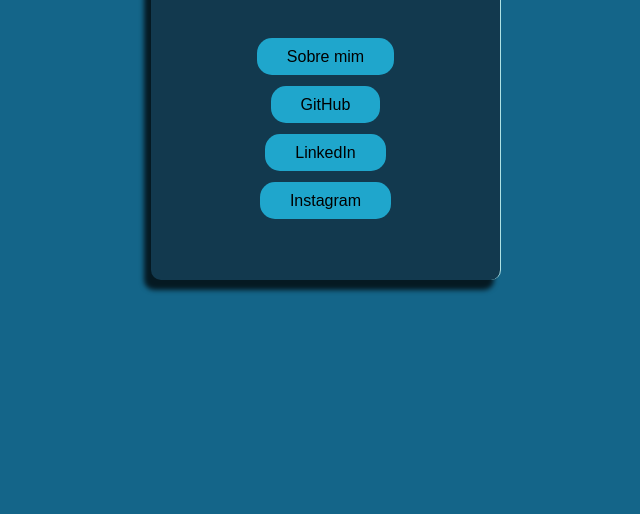
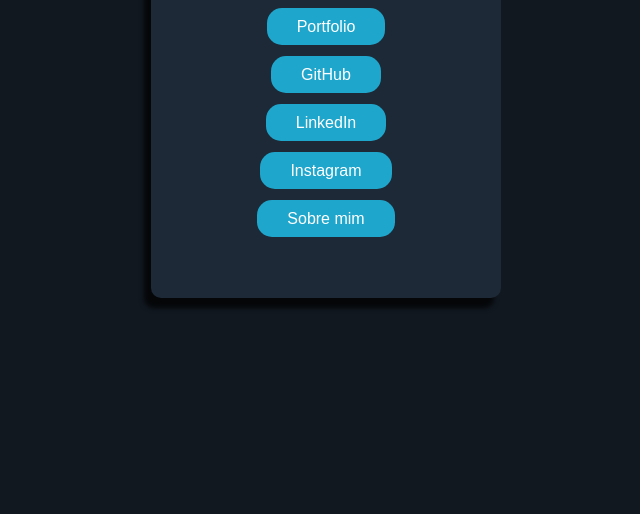
Before and after one commit to tjbass2021/card-de-apresentacao, a plain HTML site: page index.html in a window 1280 px wide. Shown: the part 286-800 px from the top of the page, without its empty margins (314-954 px from the left). Drawn offline with Linux system fonts and the light colour scheme.

Commit message:
mudanças

```diff
--- a/css/estilos.css
+++ b/css/estilos.css
@@ -7,7 +7,8 @@
 body{
 
     font-family: Arial;
-    background-color: #146589;
+    /* background-color: #146589; */
+    background-color: #111820;
 
 }
 
@@ -18,26 +19,27 @@ body{
     height: 100%;
     justify-content: center;
     align-items: center;
-    /* background-color: #5b7c83; */
+
 
 }
 
 .card{
     text-align: center;
-    margin: 80px auto;
+    margin: 50px auto;
     display: flex;
     flex-direction: column;
     width: 350px;
     align-items: center;
     padding: 40px 20px;
     border-radius: 10px;
-    border-right: 1px solid #afe2e4;
-    color: #afe2e4;
+    /* border: 1px solid black; */
+    color: white;
     box-shadow: -7px 10px 5px 0px rgba(0,0,0,0.75);
 -webkit-box-shadow: -7px 10px 5px 0px rgba(0,0,0,0.75);
 -moz-box-shadow: -7px 10px 5px 0px rgba(0,0,0,0.75);
 
-background-color: #12394e;
+/* background-color: #12394e; */
+background-color: #1d2936;
 
 }
 
@@ -52,7 +54,7 @@ background-color: #12394e;
 }
 
 .card nav ul li a{
-    color: black;
+    color: white;
     text-decoration: none;
     padding: 10px 30px;
     border-radius: 15px;
@@ -62,7 +64,7 @@ background-color: #12394e;
 
 .card nav ul li a:hover{
     background-color: #20dbd8;
-    color: black;
+    color: rgb(44, 44, 117);
     padding: 10px 40px;
     box-shadow: -7px 10px 5px 0px rgba(0,0,0,0.75);
 -webkit-box-shadow: -7px 10px 5px 0px rgba(0,0,0,0.75);
--- a/index.html
+++ b/index.html
@@ -16,10 +16,12 @@
             <h4>Desenvolvedor Web</h4>
             <nav>
                 <ul type="none">
-                    <li><a href="">Sobre mim</a></li>
+
+                    <li><a href="https://tjbass2021.github.io/meuportfolio-construcao/">Portfolio</a></li>
                     <li><a href="https://github.com/tjbass2021" target="_blank">GitHub</a></li>
                     <li><a href="https://www.linkedin.com/in/thiago-jonas-nascimento-de-souza-006874119/" target="_blank">LinkedIn</a></li>
                     <li><a href="https://www.instagram.com/thiago_okan/" target="_blank">Instagram</a></li>
+                    <li><a href="">Sobre mim</a></li>
                 </ul>
             </nav>
         </div>
```
Also changed, not shown: img/captura-animada.gif (added).
